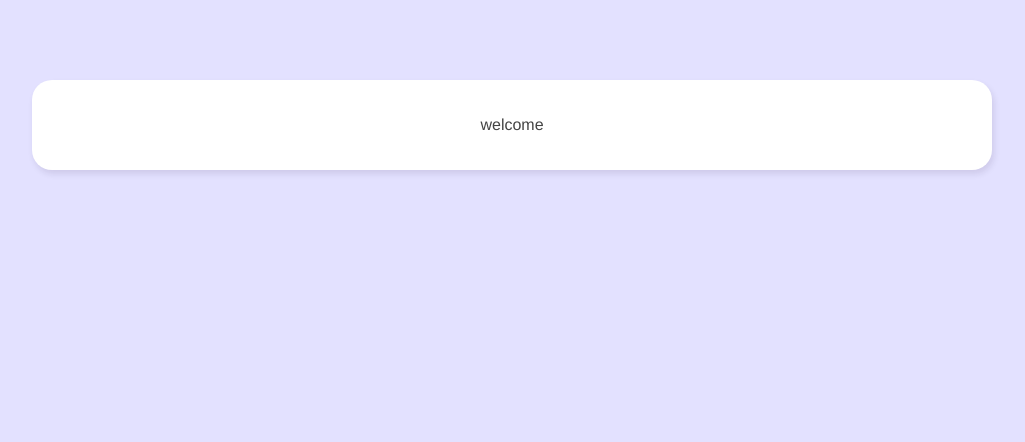
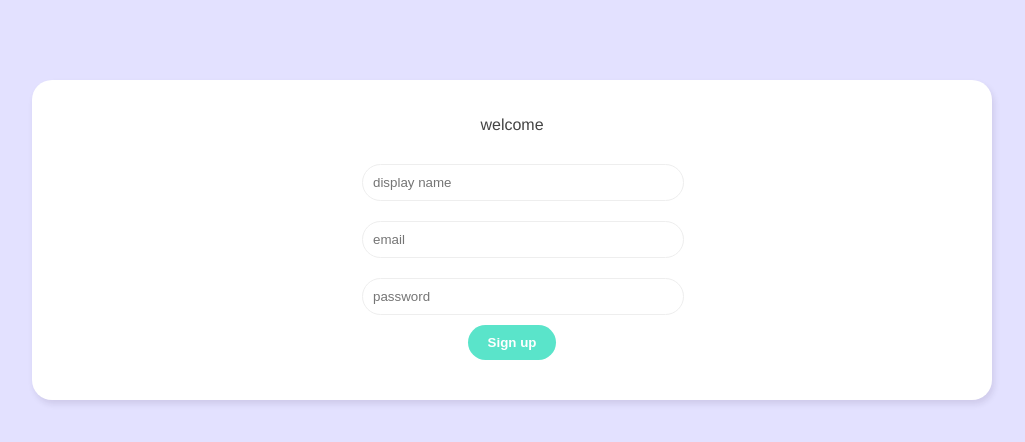
Before and after one commit to iamshaunjp/Vue-3-Firebase, a Vue app in the folder live-chat/: page / in a window 1280 px wide. Shown: the top 442 px of the page, without its empty margins (128-1153 px from the left). Built offline with nearby package versions, Linux system fonts and the light colour scheme.

Commit message:
lesson-103

```diff
--- /dev/null
+++ b/live-chat/src/components/SignupForm.vue
@@ -0,0 +1,31 @@
+<template>
+  <form @submit.prevent="handleSubmit">
+    <input type="text" required placeholder="display name" v-model="displayName">
+    <input type="email" required placeholder="email" v-model="email">
+    <input type="password" required placeholder="password" v-model="password">
+    <button>Sign up</button>
+  </form>
+</template>
+
+<script>
+import { ref } from 'vue'
+
+export default {
+  setup() {
+    // refs
+    const displayName = ref('')
+    const email = ref('')
+    const password = ref('')
+
+    const handleSubmit = () => {
+      console.log(displayName.value, email.value, password.value)
+    }
+
+    return { displayName, email, password, handleSubmit }
+  }
+}
+</script>
+
+<style>
+
+</style>
--- a/live-chat/src/views/Welcome.vue
+++ b/live-chat/src/views/Welcome.vue
@@ -1,12 +1,15 @@
 <template>
   <div class="welcome container">
     <p>welcome</p>
+    <SignupForm />
   </div>
 </template>
 
 <script>
+import SignupForm from '../components/SignupForm.vue'
+
 export default {
-
+  components: { SignupForm },
 }
 </script>
 
@@ -15,4 +18,22 @@
     text-align: center;
     padding: 20px 0;
   }
+  /* form styles */
+  .welcome form {
+    width: 300px;
+    margin: 20px auto;
+  }
+  .welcome label {
+    display: block;
+    margin: 20px 0 10px;
+  }
+  .welcome input {
+    width: 100%;
+    padding: 10px;
+    border-radius: 20px;
+    border: 1px solid #eee;
+    outline: none;
+    color: #999;
+    margin: 10px auto;
+  }
 </style>
```
